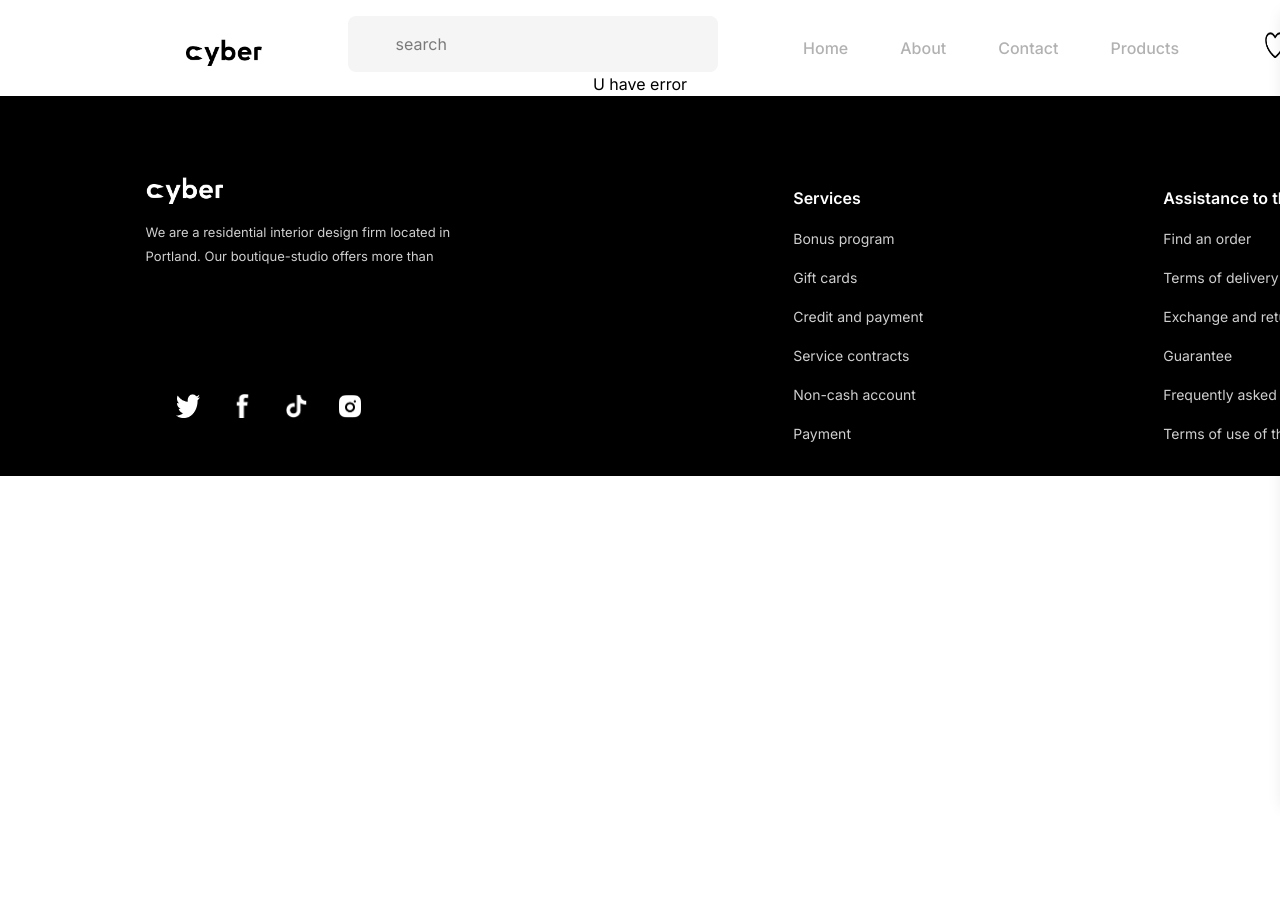
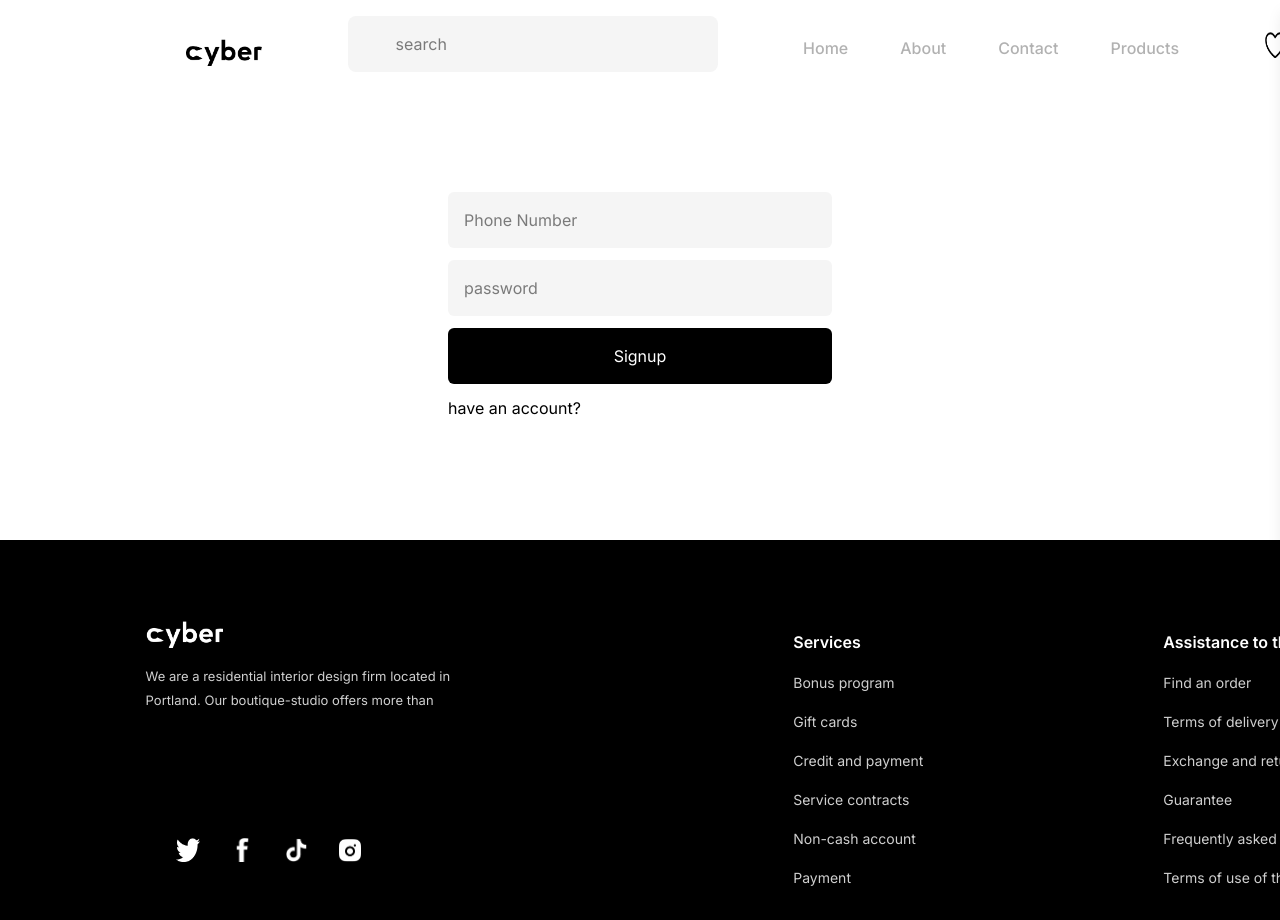
Before and after one commit to Amirgolli/cuyber-Shop, a React (Vite) app: page /cuyber-Shop/signup in a window 1280 px wide. Shown: the top 920 px of the page. Before the commit the page ends 800 px from the top, so only its background shows below. Built offline with nearby package versions, Linux system fonts and the light colour scheme.

Commit message:
add sig up & log in page and links

```diff
--- /dev/null
+++ b/src/LogIn/Login.jsx
@@ -0,0 +1,19 @@
+import React from 'react'
+import { Link } from 'react-router'
+
+export default function LogIn() {
+  return (
+    <>
+
+        <div className="flex flex-col gap-3 ml-5 mr-5 mt-30 md:ml-[35%] md:mr-[35%] mb-30 ">
+            <input type="tel" name="" className=' h-14 rounded-md bg-[#F5F5F5]  pl-4' placeholder='Phone Number' />
+            <input type="password" name="" className=' h-14 rounded-md bg-[#F5F5F5]  pl-4' placeholder='password' />
+            <button className='bg-black text-white h-14 rounded-md' type="submit">Login</button>
+            <Link to={'../signup'}>
+              <h2 className="text-left cursor-pointer">Create account</h2>
+            </Link>
+        </div>
+
+    </>
+  )
+}
--- /dev/null
+++ b/src/Signup/Signup.jsx
@@ -0,0 +1,18 @@
+import React from 'react'
+import { Link } from 'react-router'
+
+export default function Signup() {
+  return (
+    <>
+        <div className="flex flex-col gap-3 ml-5 mr-5 mt-30 md:ml-[35%] md:mr-[35%] mb-30 ">
+            <input type="tel" name="" className=' h-14 rounded-md bg-[#F5F5F5]  pl-4' placeholder='Phone Number' />
+            <input type="password" name="" className=' h-14 rounded-md bg-[#F5F5F5]  pl-4' placeholder='password' />
+            <button className='bg-black text-white h-14 rounded-md' type="submit">Signup</button>
+            <Link to={'../LogIn'}>
+              <h2 className="text-left cursor-pointer">have an account?</h2>
+            </Link>
+        </div>
+
+    </>
+  )
+}
--- a/src/components/feature.jsx
+++ b/src/components/feature.jsx
@@ -4,7 +4,7 @@ export default function feature({img, title, txt}) {
   return (
     <>
 
-        <div className="flex items-center gap-3 h-16 w-45 pl-2 bg-[#F4F4F4] rounded-md mb-1.5 md:w-47">
+        <div className="flex items-center gap-3 h-16 w-30 pl-2 bg-[#F4F4F4] rounded-md mb-1.5 md:w-47">
             <img src={img} alt="icon" className='w-5 ' />
             <div className="flex flex-col items-start">
             <h1 className='text-[#C4C4C4] text-[14px]'>{title}</h1>
--- a/src/components/header.jsx
+++ b/src/components/header.jsx
@@ -24,6 +24,10 @@ export default function Header() {
     function backBgMenu(){
         setIsVisible(false)
     }
+
+
+
+
 
     return (
 
@@ -61,9 +65,11 @@ export default function Header() {
                 <div id='iconsMenu'>
                     <img className='iconM' src={love} alt="" />
                     <Link to={'/cart'}>
-                        <img className='iconM' src={buy} alt="" />
+                        <img className='w-7' src={buy} alt="" />
                     </Link>
-                    <img className='iconM' src={logIn} alt="" />
+                    <Link to={'/signup'}>
+                        <img className='iconM' src={logIn} alt="" />
+                    </Link>
                 </div>
             </div>
 
@@ -100,14 +106,21 @@ export default function Header() {
             <li>
               <span className="text-gray-700 hover:text-blue-500 cursor-pointer">About</span>
             </li>
+            <li>
+              <Link to={'/signup'}>
+
+              <span onClick={backBgMenu}  className="text-gray-700 hover:text-blue-500 cursor-pointer">sign up</span>
+
+
+              </Link>
+            </li>
           </ul>
         </div>
       </div>
 
-      {/* پس‌زمینه تیره (Backdrop) */}
       {isVisible && (
         <div
-          className="fixed inset-0 bg-black opacity-50 bg-opacity-50 z-40"
+          className="fixed inset-0   bg-black opacity-50 bg-opacity-50 z-40"
           onClick={backBgMenu}
         ></div>
       )}
--- a/src/main.jsx
+++ b/src/main.jsx
@@ -9,7 +9,8 @@ import Filter from './products/filterMobile.jsx';
 import Layout from './components/layout.jsx';
 import Cart from './cart/cart.jsx';
 import Detail from './Detail/Detail.jsx';
-
+import LogIn from './LogIn/Login.jsx';
+import Signup from './Signup/Signup.jsx';
 
 import '@fontsource/inter';
 import { createBrowserRouter, RouterProvider } from 'react-router-dom';
@@ -51,6 +52,21 @@ const router = createBrowserRouter(
         },
 
         {
+          path :'/LogIn',
+          element:<LogIn />,
+          errorElement:<ErrorPage/>
+
+        },
+
+        {
+          path :'/signup',
+          element:<Signup />,
+          errorElement:<ErrorPage/>
+
+        },
+
+
+        {
           path: '*',
           element: <ErrorPage />,
         },
```
